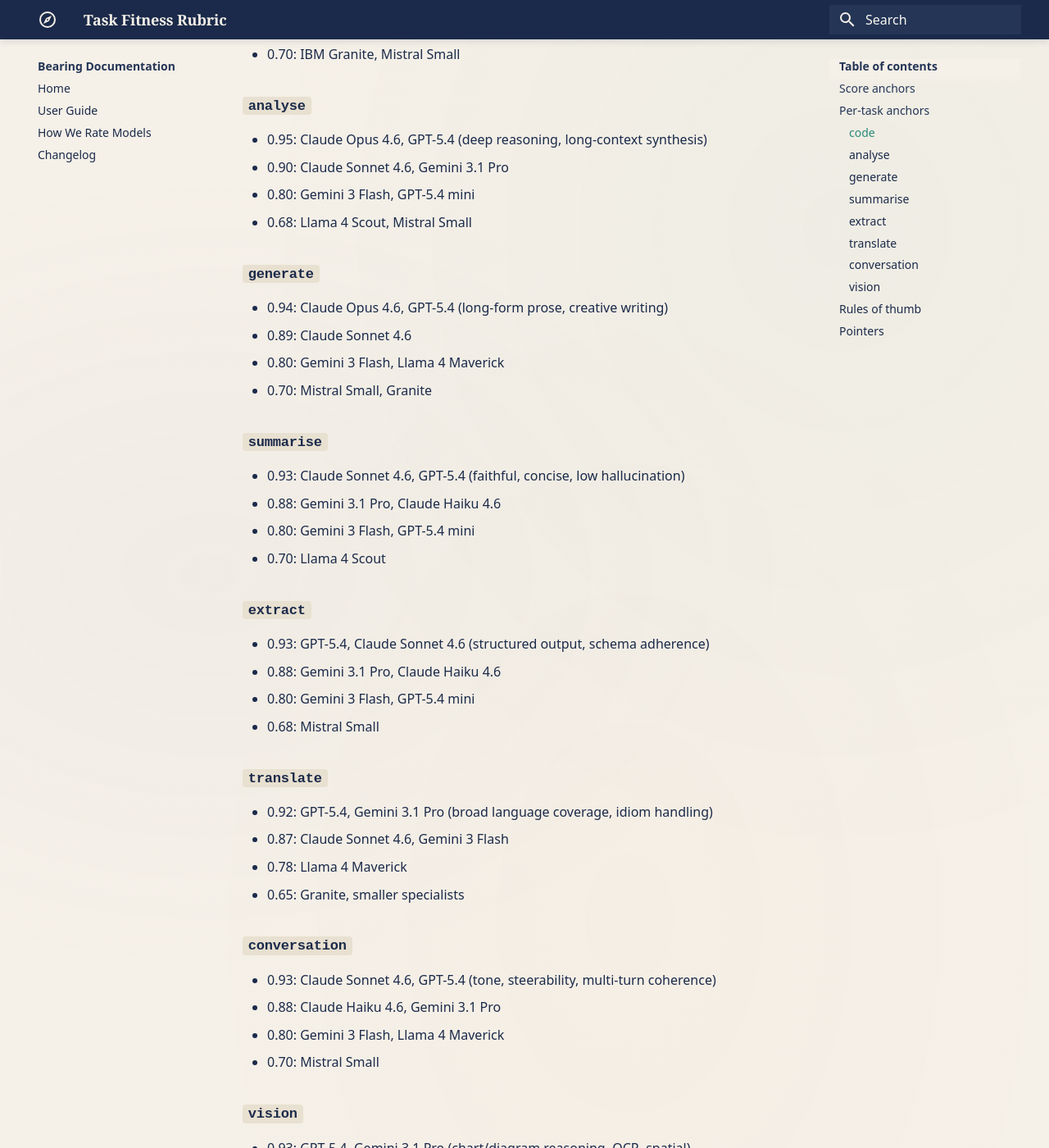
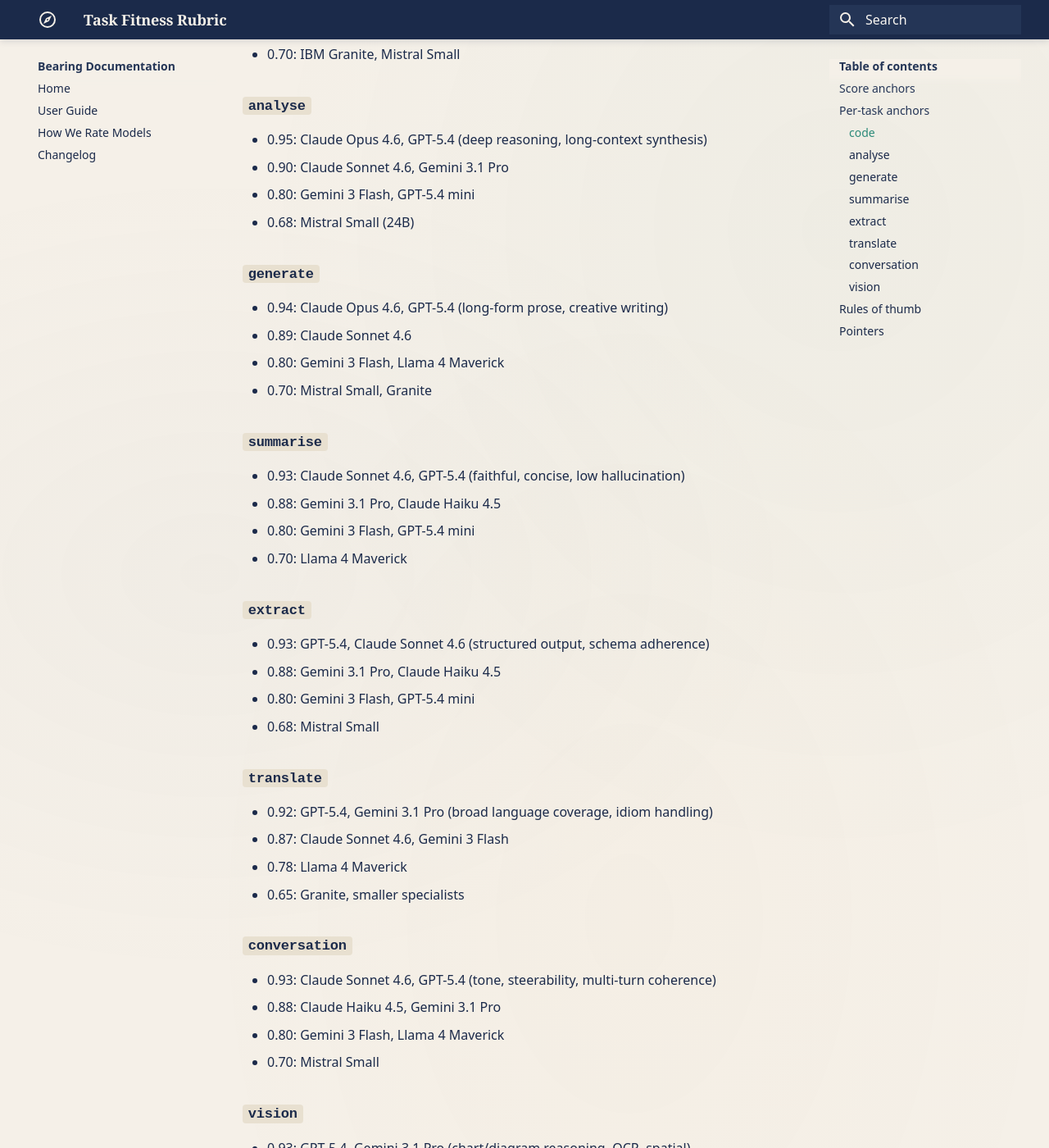
Before and after one commit to tomcwxyz/bearing, an MkDocs documentation site: the page built from docs/scoring/task-fitness-rubric.md, in a window 1280 px wide and 1400 px high, scrolled down 1106 px. Shown: the whole window at 82% size. Built offline with MkDocs 1.6.1 and Material for MkDocs 9.7.7, drawn with Linux system fonts in a browser that asks for light colours.

Commit message:
docs: fix model name typos in task_fitness rubric

```diff
--- a/docs/scoring/task-fitness-rubric.md
+++ b/docs/scoring/task-fitness-rubric.md
@@ -28,7 +28,7 @@
 - 0.95: Claude Opus 4.6, GPT-5.4 (deep reasoning, long-context synthesis)
 - 0.90: Claude Sonnet 4.6, Gemini 3.1 Pro
 - 0.80: Gemini 3 Flash, GPT-5.4 mini
-- 0.68: Llama 4 Scout, Mistral Small
+- 0.68: Mistral Small (24B)
 
 ### `generate`
 - 0.94: Claude Opus 4.6, GPT-5.4 (long-form prose, creative writing)
@@ -38,13 +38,13 @@
 
 ### `summarise`
 - 0.93: Claude Sonnet 4.6, GPT-5.4 (faithful, concise, low hallucination)
-- 0.88: Gemini 3.1 Pro, Claude Haiku 4.6
+- 0.88: Gemini 3.1 Pro, Claude Haiku 4.5
 - 0.80: Gemini 3 Flash, GPT-5.4 mini
-- 0.70: Llama 4 Scout
+- 0.70: Llama 4 Maverick
 
 ### `extract`
 - 0.93: GPT-5.4, Claude Sonnet 4.6 (structured output, schema adherence)
-- 0.88: Gemini 3.1 Pro, Claude Haiku 4.6
+- 0.88: Gemini 3.1 Pro, Claude Haiku 4.5
 - 0.80: Gemini 3 Flash, GPT-5.4 mini
 - 0.68: Mistral Small
 
@@ -56,7 +56,7 @@
 
 ### `conversation`
 - 0.93: Claude Sonnet 4.6, GPT-5.4 (tone, steerability, multi-turn coherence)
-- 0.88: Claude Haiku 4.6, Gemini 3.1 Pro
+- 0.88: Claude Haiku 4.5, Gemini 3.1 Pro
 - 0.80: Gemini 3 Flash, Llama 4 Maverick
 - 0.70: Mistral Small
 
```
